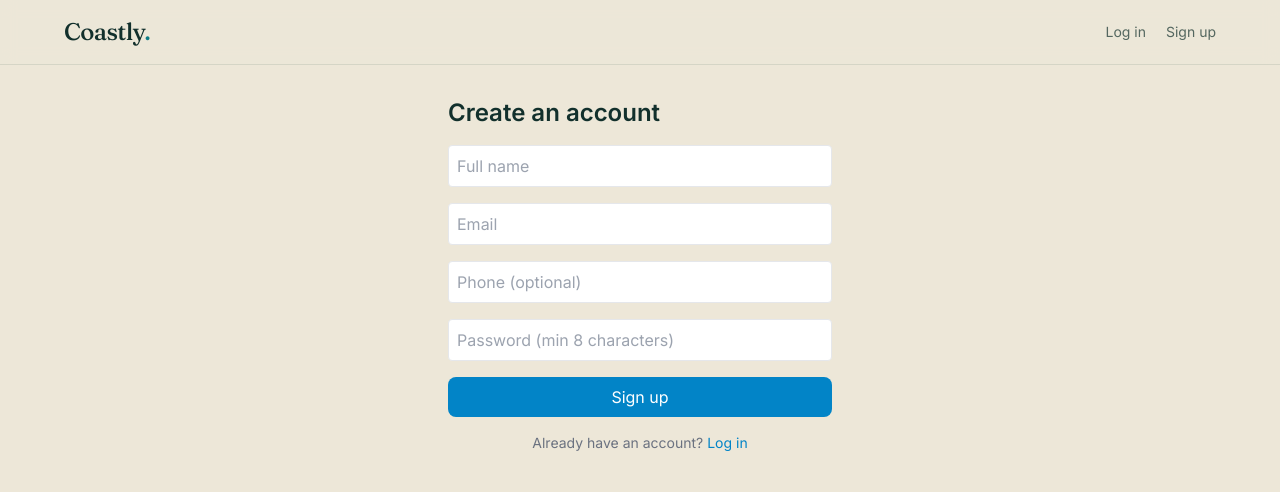
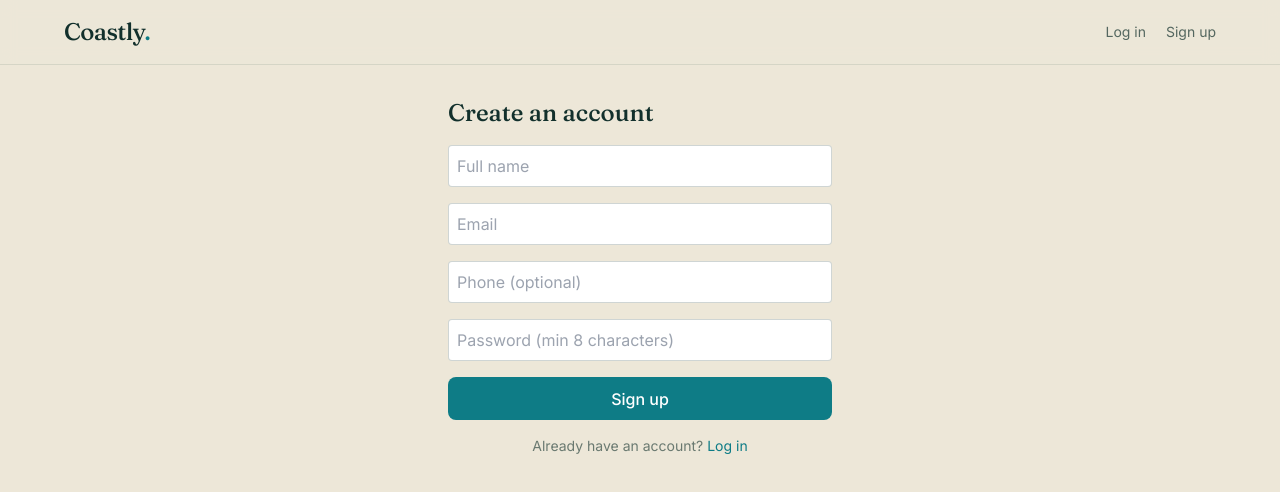
Before and after one commit to SeifMoustafa714/chalet-platform, a Next.js app in the folder chalet-platform/apps/web/: page /register in a window 1280 px wide. Shown: the top 492 px of the page. Built offline with nearby package versions, Linux system fonts and the light colour scheme; no server answers.

Commit message:
Enhance registration form styles and error handling

```diff
--- a/chalet-platform/apps/web/app/(auth)/register/page.tsx
+++ b/chalet-platform/apps/web/app/(auth)/register/page.tsx
@@ -19,7 +19,8 @@ export default function RegisterPage() {
       localStorage.setItem('accessToken', data.accessToken);
       router.push('/');
     } catch (err: any) {
-      setError(err?.response?.data?.message ?? 'Could not create account. Try a different email.');
+      const msg = err?.response?.data?.message;
+      setError(Array.isArray(msg) ? msg.join(' · ') : msg ?? 'Could not create account. Try a different email.');
     } finally {
       setSubmitting(false);
     }
@@ -27,28 +28,28 @@ export default function RegisterPage() {
 
   return (
     <form onSubmit={handleSubmit} className="mx-auto max-w-sm space-y-4">
-      <h1 className="text-2xl font-bold">Create an account</h1>
+      <h1 className="font-display text-2xl font-medium text-ink">Create an account</h1>
 
-      <input required placeholder="Full name" className="w-full rounded border p-2"
+      <input required placeholder="Full name" className="w-full rounded border border-ink/20 p-2"
         value={form.fullName} onChange={(e) => setForm({ ...form, fullName: e.target.value })} />
 
-      <input required type="email" placeholder="Email" className="w-full rounded border p-2"
+      <input required type="email" placeholder="Email" className="w-full rounded border border-ink/20 p-2"
         value={form.email} onChange={(e) => setForm({ ...form, email: e.target.value })} />
 
-      <input placeholder="Phone (optional)" className="w-full rounded border p-2"
+      <input placeholder="Phone (optional)" className="w-full rounded border border-ink/20 p-2"
         value={form.phone} onChange={(e) => setForm({ ...form, phone: e.target.value })} />
 
-      <input required type="password" placeholder="Password (min 8 characters)" className="w-full rounded border p-2"
+      <input required type="password" placeholder="Password (min 8 characters)" className="w-full rounded border border-ink/20 p-2"
         value={form.password} onChange={(e) => setForm({ ...form, password: e.target.value })} />
 
-      {error && <p className="text-sm text-red-600">{error}</p>}
+      {error && <p className="text-sm text-bougainvillea">{error}</p>}
 
-      <button disabled={submitting} className="w-full rounded-lg bg-sky-600 px-4 py-2 text-white disabled:opacity-50">
+      <button disabled={submitting} className="btn-primary w-full text-center">
         {submitting ? 'Creating account…' : 'Sign up'}
       </button>
 
-      <p className="text-center text-sm text-gray-500">
-        Already have an account? <a href="/login" className="text-sky-600">Log in</a>
+      <p className="text-center text-sm text-ink/60">
+        Already have an account? <a href="/login" className="text-marina">Log in</a>
       </p>
     </form>
   );
```
